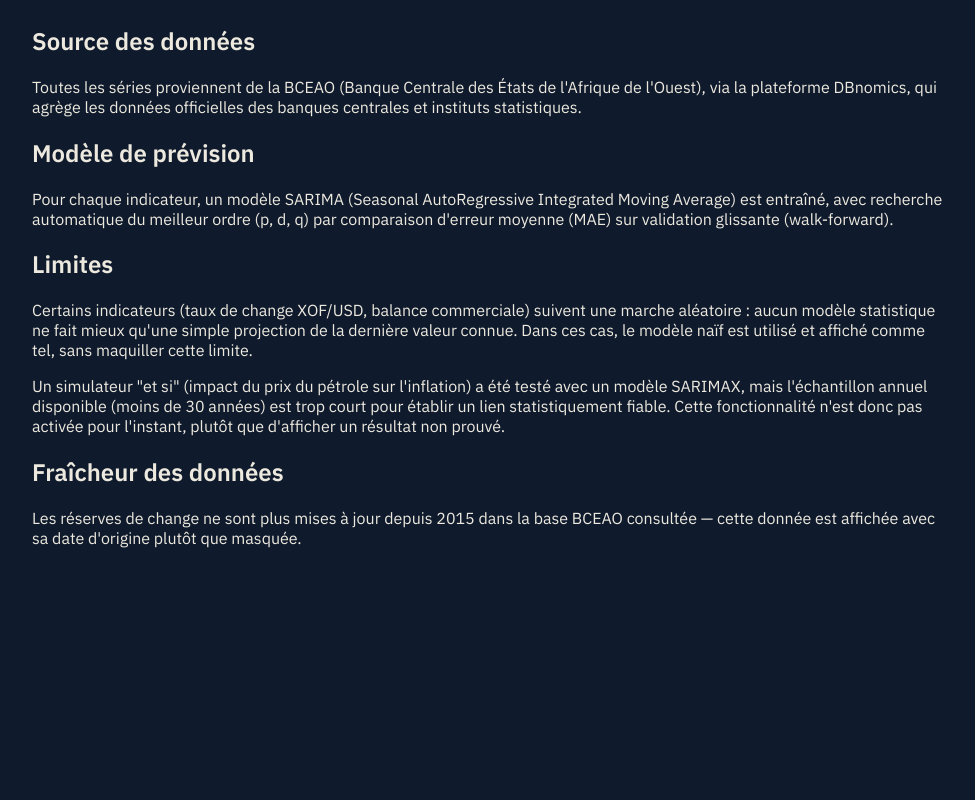
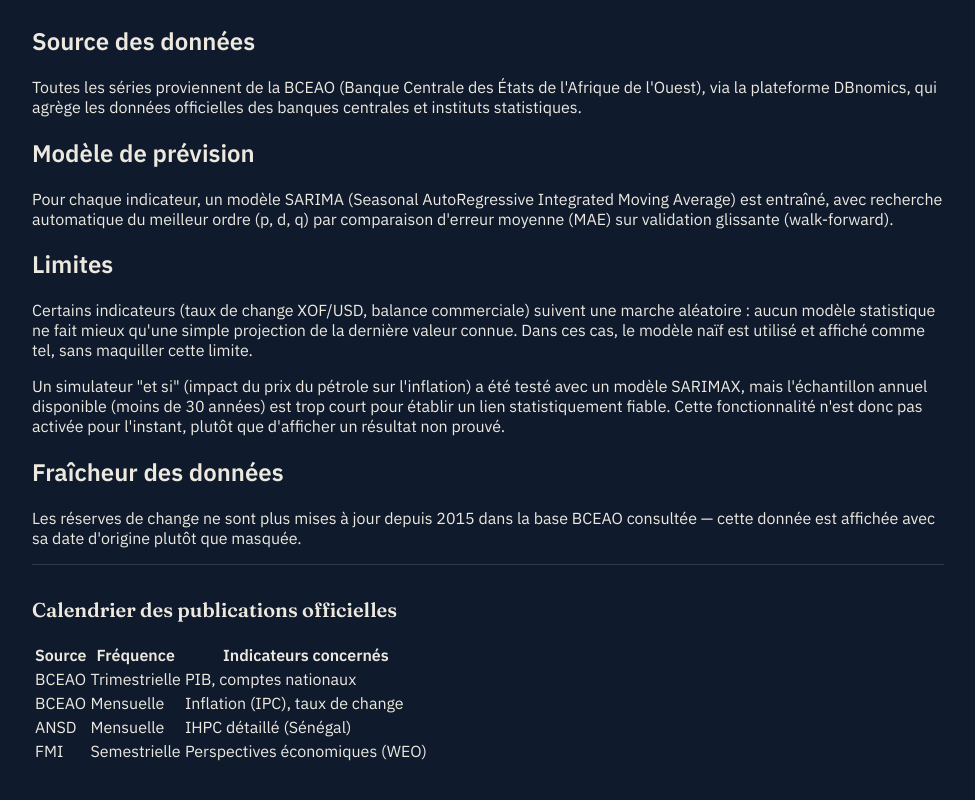
Before and after one commit to cdjarabe07/UEMOA-Dashboard, a React (Vite) app: page /methodologie in a window 1280 px wide. Shown: the part 270-1070 px from the top of the page, without its empty margins (152-1127 px from the left). Before the commit the page ends 914 px from the top, so only its background shows below. Built offline with nearby package versions, Linux system fonts and the light colour scheme.

Commit message:
Chantier 7 : formulaire newsletter Formspree + calendrier des publications

```diff
--- a/src/pages/Accueil.jsx
+++ b/src/pages/Accueil.jsx
@@ -1,4 +1,5 @@
 import { Link } from "react-router-dom";
+import FormulaireContact from "./Newsletter";
 
 function IconDocument() {
   return (
@@ -166,6 +167,12 @@ export default function Accueil() {
           </section>
         </div>
 
+        <section className="newsletter-section">
+          <h2 className="section-title">Restez informé</h2>
+          <p>Abonnez-vous à notre lettre d'information pour recevoir les dernières analyses et publications.</p>
+          <FormulaireContact />
+        </section>
+
         <footer className="site-footer-strip">
           <p>
             L'Observatoire Économique de l'UEMOA est une plateforme de suivi et
--- /dev/null
+++ b/src/pages/CalendrierPublications.jsx
@@ -0,0 +1,32 @@
+const DATES_PUBLICATIONS = [
+  { source: "BCEAO", frequence: "Trimestrielle", periode: "PIB, comptes nationaux" },
+  { source: "BCEAO", frequence: "Mensuelle", periode: "Inflation (IPC), taux de change" },
+  { source: "ANSD", frequence: "Mensuelle", periode: "IHPC détaillé (Sénégal)" },
+  { source: "FMI", frequence: "Semestrielle", periode: "Perspectives économiques (WEO)" },
+];
+
+export default function CalendrierPublications() {
+  return (
+    <div className="calendrier-publications">
+      <h2 className="section-title">Calendrier des publications officielles</h2>
+      <table>
+        <thead>
+          <tr>
+            <th>Source</th>
+            <th>Fréquence</th>
+            <th>Indicateurs concernés</th>
+          </tr>
+        </thead>
+        <tbody>
+          {DATES_PUBLICATIONS.map((d, i) => (
+            <tr key={i}>
+              <td>{d.source}</td>
+              <td>{d.frequence}</td>
+              <td>{d.periode}</td>
+            </tr>
+          ))}
+        </tbody>
+      </table>
+    </div>
+  );
+}
--- a/src/pages/Methodologie.jsx
+++ b/src/pages/Methodologie.jsx
@@ -1,3 +1,5 @@
+import CalendrierPublications from "./CalendrierPublications";
+
 export default function Methodologie() {
   return (
     <div className="page">
@@ -45,6 +47,8 @@ export default function Methodologie() {
           d'origine plutôt que masquée.
         </p>
       </section>
+
+      <CalendrierPublications />
     </div>
   );
 }
--- /dev/null
+++ b/src/pages/Newsletter.jsx
@@ -0,0 +1,10 @@
+function FormulaireContact() {
+  return (
+    <form action="https://formspree.io/f/mjybbvrg" method="POST" className="newsletter-form">
+      <input type="email" name="email" placeholder="Votre adresse e-mail" required />
+      <button type="submit">S'abonner</button>
+    </form>
+  );
+}
+
+export default FormulaireContact;
```
